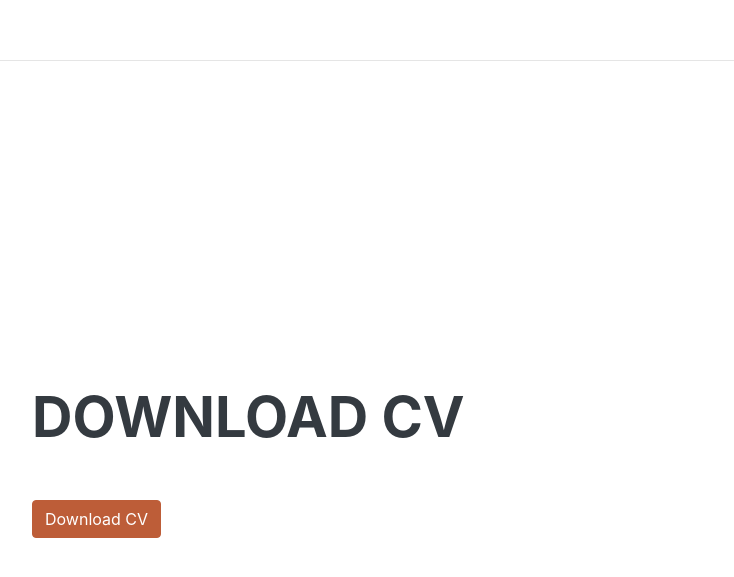
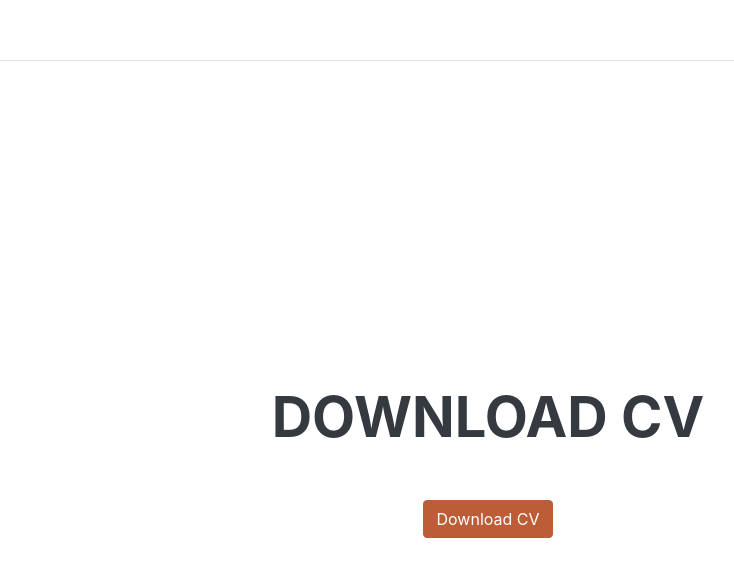
Before and after one commit to jessicarvajal1995/Portfolio-Jessika, a plain HTML site: page index.html in a window 1280 px wide. Shown: the part 3944-4521 px from the top of the page, without its empty margins (288-1022 px from the left). Drawn offline with nearby package versions, Linux system fonts and the light colour scheme; a web font is replaced by a local one.

Commit message:
ajuste en btn download

```diff
--- a/index.html
+++ b/index.html
@@ -168,10 +168,10 @@
         <hr class="m-0" />
         <!-- Download CV-->
         <section class="resume-section" id="cv">
-            <div class="resume-section-content">
-                <h2 class="mb-5">Download CV</h2>
+            <div class="resume-section-content text-center">
+                <h2 class=" mb-5 ">Download CV</h2>
 
-                <a class="btn btn-primary " role="button" href="../cv/CurriculumJessikaCarvajal-2020.pdf" download="cv-jessika">
+                <a class="btn btn-primary " role="button " href="../cv/CurriculumJessikaCarvajal-2020.pdf " download="cv-jessika ">
                     Download CV
                 </a>
 
@@ -179,12 +179,12 @@
         </section>
     </div>
     <!-- Bootstrap core JS-->
-    <script src="https://cdnjs.cloudflare.com/ajax/libs/jquery/3.5.1/jquery.min.js"></script>
-    <script src="https://stackpath.bootstrapcdn.com/bootstrap/4.5.0/js/bootstrap.bundle.min.js"></script>
+    <script src="https://cdnjs.cloudflare.com/ajax/libs/jquery/3.5.1/jquery.min.js "></script>
+    <script src="https://stackpath.bootstrapcdn.com/bootstrap/4.5.0/js/bootstrap.bundle.min.js "></script>
     <!-- Third party plugin JS-->
-    <script src="https://cdnjs.cloudflare.com/ajax/libs/jquery-easing/1.4.1/jquery.easing.min.js"></script>
+    <script src="https://cdnjs.cloudflare.com/ajax/libs/jquery-easing/1.4.1/jquery.easing.min.js "></script>
     <!-- Core theme JS-->
-    <script src="js/scripts.js"></script>
+    <script src="js/scripts.js "></script>
 </body>
 
 </html>
```
